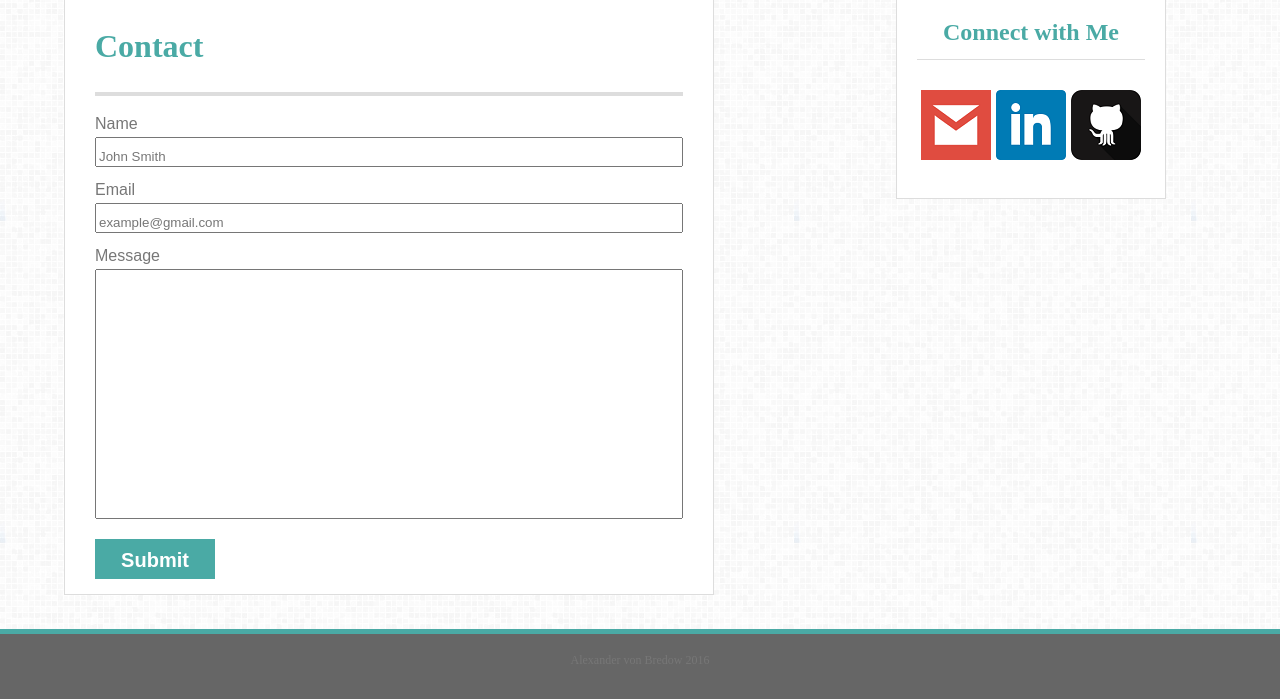
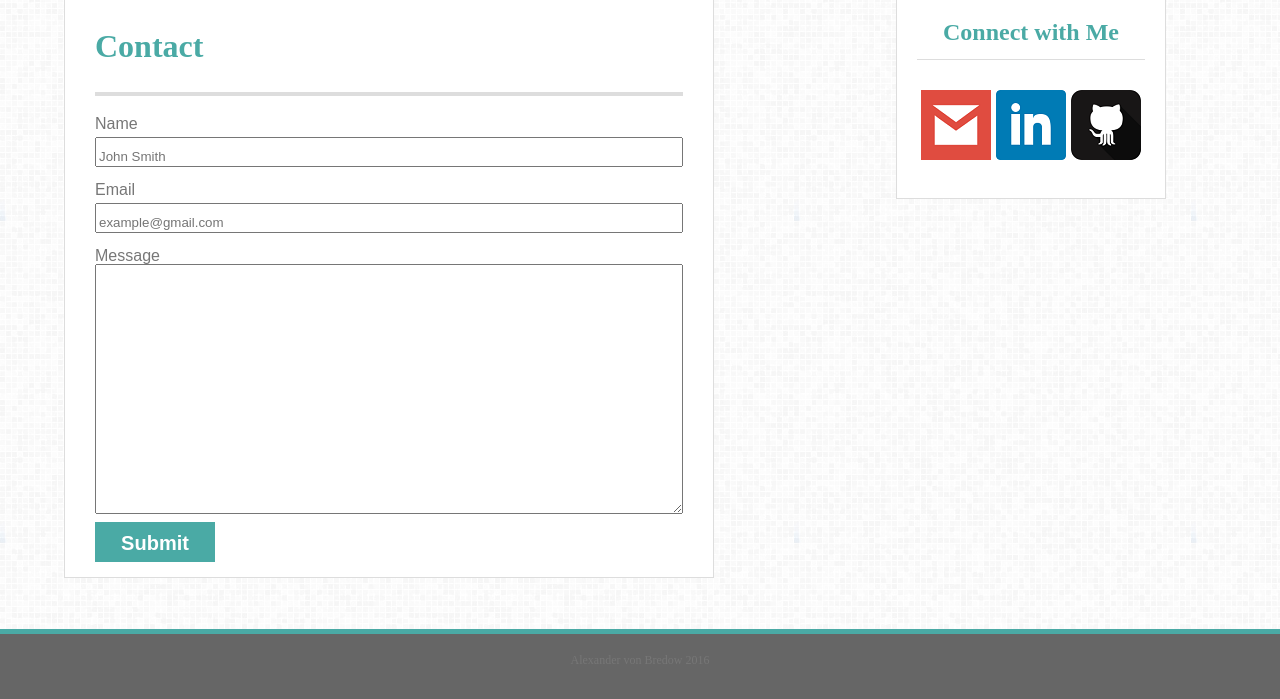
Before and after one commit to Alexvb92/Basic-Portfolio, a PHP site: page /contact.html in a window 1280 px wide. Shown: the part 101-800 px from the top of the page. Run offline with PHP 8.4, Linux system fonts and the light colour scheme.

Commit message:
fixed input box

```diff
--- a/assets/css/index.css
+++ b/assets/css/index.css
@@ -51,8 +51,8 @@ body {
 	width: 960px;
 	clear: both;
 	background-image: url("../images/grey.png") ;
+}
 
-	}
 h1 {
 	color: #4aaaa5;
 	font-family: serif;
@@ -237,9 +237,8 @@ footer {
 	font-family: arial;
 	padding-right: 30px;
 	font-size:16px;
+}
 
-
-}
 .list1 {
 	top: 0px;
 	width:300px;
@@ -266,11 +265,9 @@ font-size: 16px;
 
 }
 
-.inputs3 {
+textarea {
 	width: 100%;
 	height: 250px;
-
-
 }
 
 .submit1 {
--- a/contact.html
+++ b/contact.html
@@ -42,19 +42,18 @@
 
 	          		<input class="inputs1" type = "text"
 	                 id = "myText"
-	                 value = "John Smith" />
+	                 placeholder = "John Smith" />
 	              	<br>
 	    			Email <br>
 
 	         		<input class="inputs2" type = "text"
 	                 id = "myText"
-	                 value = "example@gmail.com" />
+	                 placeholder = "example@gmail.com" />
 	                <br>
 
         			Message <br>
 
-	          		<input class="inputs3" type = "text"
-	                 id = "myText" formtarget= "_top"/>
+	          		<textarea wrap="hard"></textarea>
 	                <br>
 	         		<input class="submit1" type="submit" value="Submit" border="solid">
         	</p>
```
Lines whose indentation alone changed are shown as unchanged.
